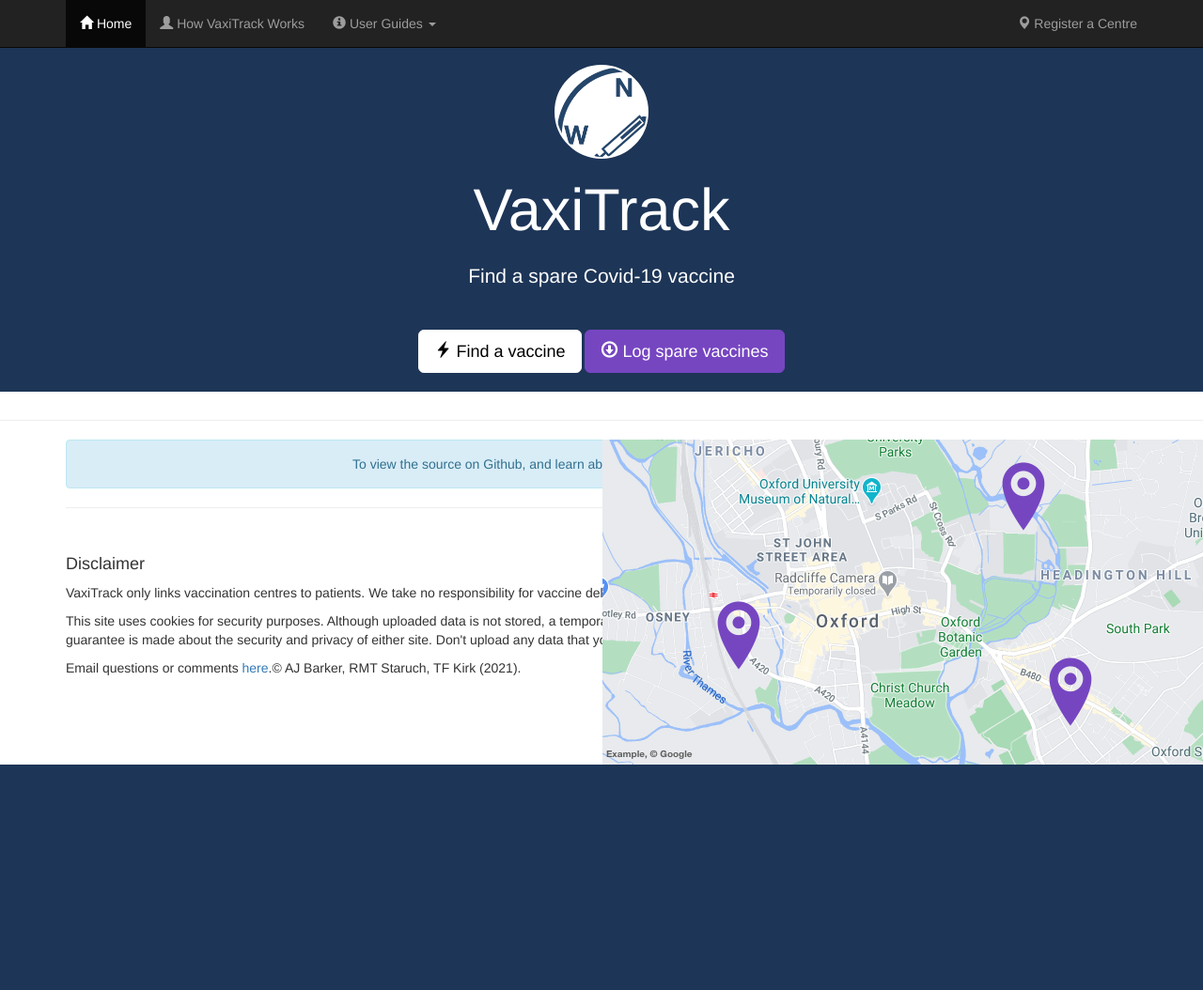
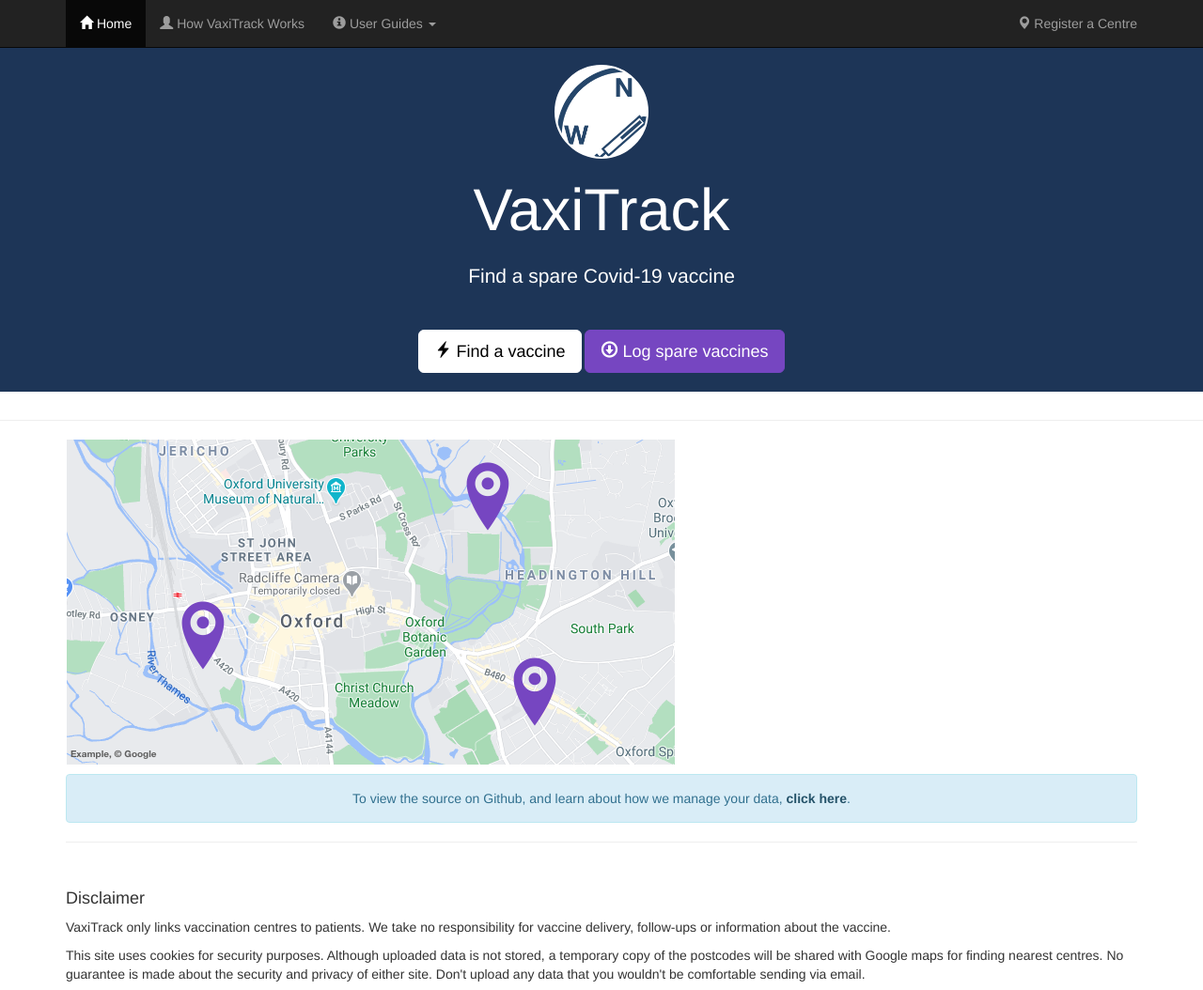
Before and after one commit to ajbarker93/vaxi_track, a Django app: page / in a window 1280 px wide. Shown: the top 1054 px of the page at 94% size. Before the commit the page ends 814 px from the top, so only its background shows below. Run offline with Django 3.2, Linux system fonts and the light colour scheme; parts of the project's set-up code (start-up, migrations or seed data) failed here and were passed over; some libraries are stand-ins or nearby versions.

Commit message:
Stable. Before backend integration.

```diff
--- a/hello/templates/index.html
+++ b/hello/templates/index.html
@@ -16,7 +16,7 @@
 </div>
 <hr>
 <div class="container">
-  <p class="child"><img src="static/ox_map_v1.png"/></p>
+  <p class="centre"><img src="static/ox_map_v1.png"/></p>
 </div>
 <div class="container">
   <div class="alert alert-info text-center" role="alert">
```
